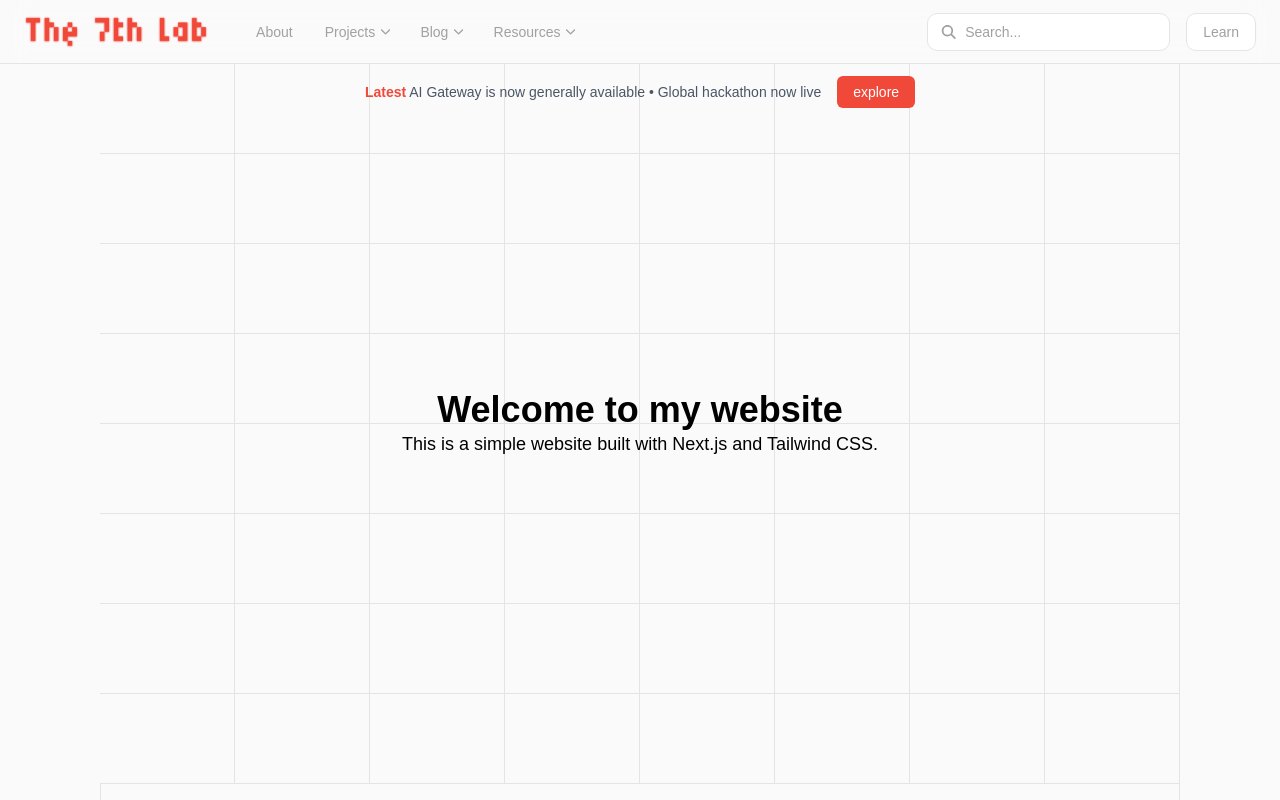
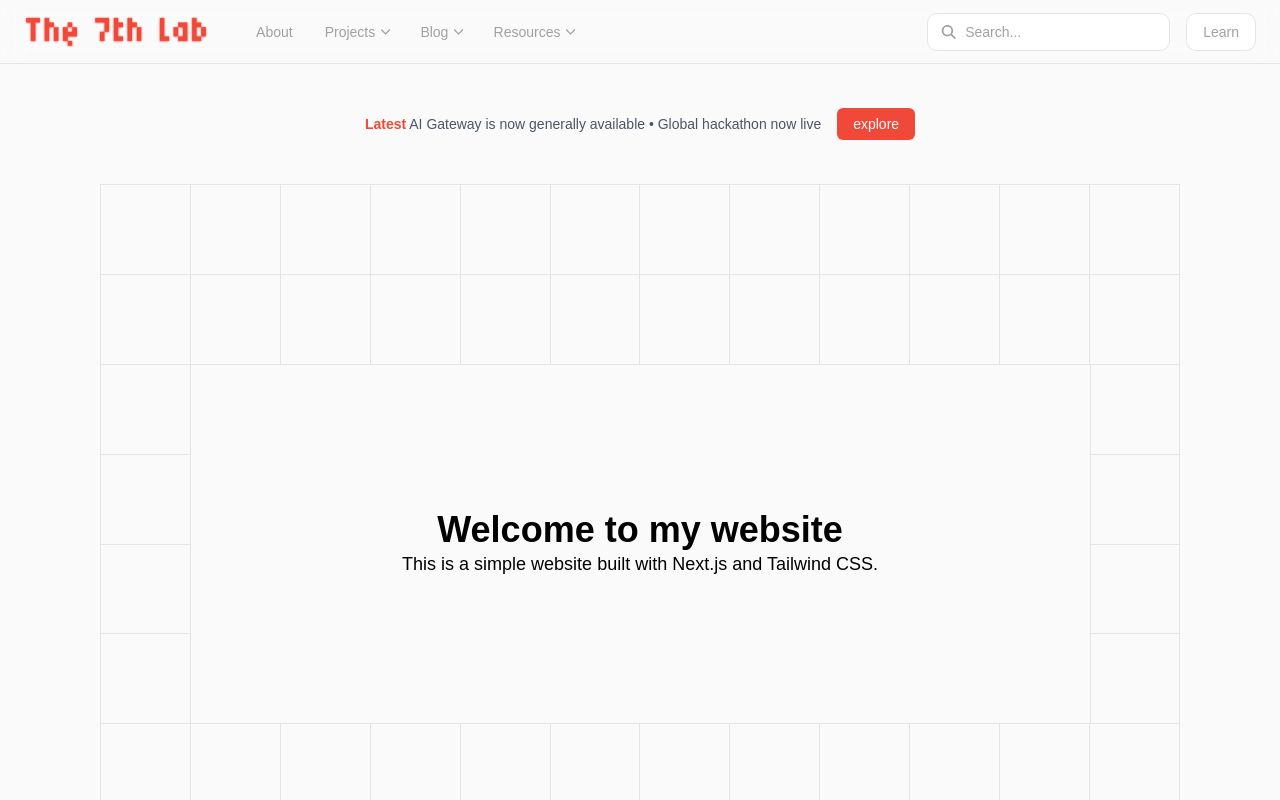
Before and after one commit to The-7th-Lab/the7thlab-web, a Next.js app: page / in a window 1280 px wide. Shown: the top 800 px of the page. Built offline with nearby package versions, Linux system fonts and the light colour scheme.

Commit message:
Progress has been made

```diff
--- a/src/app/layout.tsx
+++ b/src/app/layout.tsx
@@ -27,7 +27,7 @@ export default function RootLayout({
 }>) {
   return (
     <html lang="en">
-      <body className={`${geistSans.variable} ${geistMono.variable} font-sans text-Night dark:text-White bg-mainBackground dark:bg-darkBackground`}>
+      <body className={`${geistSans.variable} ${geistMono.variable} font-sans text-Night dark:text-White bg-Zinc dark:bg-Black`}>
         <MainMenu />
         {children}
         <FooterMenu />
--- a/src/app/page.tsx
+++ b/src/app/page.tsx
@@ -1,11 +1,15 @@
+"use client";
+
+import React, { useState, useEffect } from 'react';
+
 const Home = () => {
   return (
     <div className="min-h-screen">
-      {/* Hero Section */}
-      <section className="flex items-center justify-center h-[90vh] w-full px-[18px]">
-        <div className="container mx-auto h-full max-w-[1080px] border-border-light dark:border-border-dark px-[10px] relative">
+      {/* Attention Banner Section */}
+      <section className="flex items-center justify-center w-full px-5 py-8">
+        <div className="container mx-auto my-auto h-full max-w-[1080px] px-[10px]">
           {/* Attention Banner */}
-          <div className="absolute top-0 left-0 right-0 z-20 dark:bg-Night px-4 py-3">
+          <div className="px-4 py-3">
             <div className="flex items-center justify-center gap-4 text-sm">
               <span className="text-gray-600 dark:text-gray-400">
                 <span className="font-semibold text-Vermilion">Latest</span> AI Gateway is now generally available • Global hackathon now live
@@ -15,12 +19,17 @@ const Home = () => {
               </button>
             </div>
           </div>
-          {/* 12x12 Grid Background */}
-          <div className="absolute inset-0 grid grid-cols-8 grid-rows-8 gap-0 pointer-events-none">
-            {Array.from({ length: 64 }, (_, i) => (
+        </div>
+      </section>
+      {/* Hero Section */}
+      <section className="flex items-center justify-center h-[720px] w-full px-5">
+        <div className="container flex flex-col items-center justify-center mx-auto h-full max-w-[1080px] px-[10px] relative">
+          {/* 12x8 Grid Background */}
+          <div className="absolute inset-0 grid grid-cols-12 grid-rows-8 gap-0 pointer-events-none border-l border-t border-border-light dark:border-border-dark">
+            {Array.from({ length: 96 }, (_, i) => (
               <div
                 key={i}
-                className="border-r border-b border-border-light dark:border-border-dark"
+                className="border-r border-b border-border-light dark:border-border-dark relative"
                 style={{
                   //borderRightWidth: (i + 1) % 12 === 0 ? '0px' : '1px',
                   //borderBottomWidth: i >= 132 ? '0px' : '1px'
@@ -28,8 +37,7 @@ const Home = () => {
               />
             ))}
           </div>
-
-          <div className="flex flex-col items-center justify-center h-full relative z-10">
+          <div className="flex flex-col items-center justify-center relative z-10 p-3 min-w-[901px] min-h-[360px] border-[0.5px] border-border-light dark:border-border-dark bg-Zinc dark:bg-Black">
             <h1 className="text-4xl font-bold">Welcome to my website</h1>
             <p className="text-lg">This is a simple website built with Next.js and Tailwind CSS.</p>
           </div>
@@ -37,25 +45,25 @@ const Home = () => {
       </section>
 
       {/* About Section */}
-      <section className="flex items-center justify-center h-[80vh] w-full px-[18px]">
+      <section className="flex items-center justify-center h-[80vh] w-full px-5">
         <div className="container mx-auto h-full max-w-[1080px] border-x-[0.5px] border-border-light dark:border-border-dark px-[10px]">
         </div>
       </section>
 
       {/* Services Section */}
-      <section className="flex items-center justify-center h-[80vh] w-full px-[18px]">
+      <section className="flex items-center justify-center h-[80vh] w-full px-5">
         <div className="container mx-auto h-full max-w-[1080px] border-x-[0.5px] border-border-light dark:border-border-dark px-[10px]">
         </div>
       </section>
 
       {/* Projects Section */}
-      <section className="flex items-center justify-center h-[80vh] w-full px-[18px]">
+      <section className="flex items-center justify-center h-[80vh] w-full px-5">
         <div className="container mx-auto h-full max-w-[1080px] border-x-[0.5px] border-border-light dark:border-border-dark px-[10px]">
         </div>
       </section>
 
       {/* Contact Section */}
-      <section className="flex items-center justify-center h-[80vh] w-full px-[18px]">
+      <section className="flex items-center justify-center h-[80vh] w-full px-5">
         <div className="container mx-auto h-full max-w-[1080px] border-x-[0.5px] border-border-light dark:border-border-dark px-[10px]">
         </div>
       </section>
--- a/src/components/Menus/MainMenu.tsx
+++ b/src/components/Menus/MainMenu.tsx
@@ -211,7 +211,7 @@ export const MainMenu = () => {
     };
 
     return (
-        <div className="flex items-center justify-center h-[64px] backdrop-blur-md border-border-light dark:border-border-dark border-b-[0.5px]">
+        <div className="relative z-[200] flex items-center justify-center h-[64px] backdrop-blur-md border-border-light dark:border-border-dark border-b-[0.5px]">
             <div className="flex items-center justify-between w-full max-w-[1400px] px-6">
                 <div className="flex items-center gap-8">
                 {/* Logo */}
@@ -291,7 +291,7 @@ export const MainMenu = () => {
                     <AnimatePresence>
                         {activeDropdown && dropdownBounds && (
                                                          <motion.div
-                                 className="absolute rounded-[10px] shadow-lg border-[0.25px] border-border-light dark:border-border-dark bg-White dark:bg-Night z-50"
+                                 className="absolute rounded-[10px] shadow-lg border-[0.25px] border-border-light dark:border-border-dark bg-White dark:bg-Night z-[100]"
                                  onMouseEnter={handleDropdownEnter}
                                  onMouseLeave={handleDropdownLeave}
                                  style={{
```
